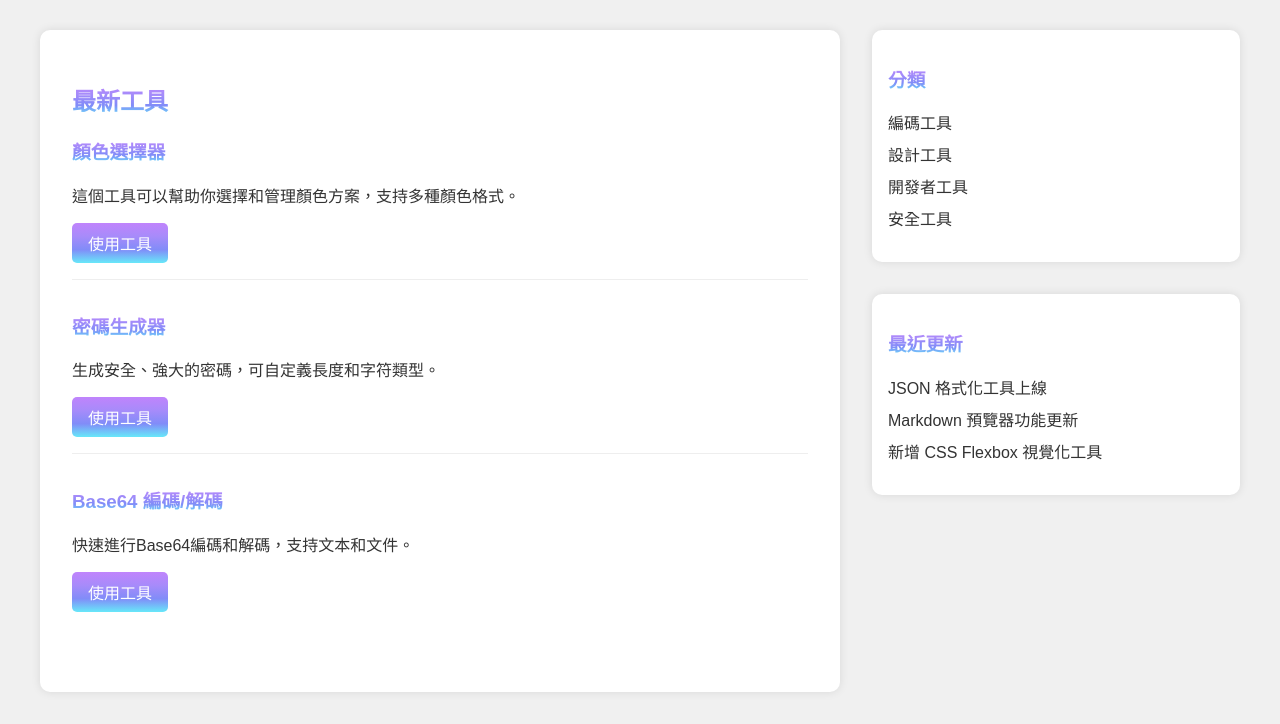
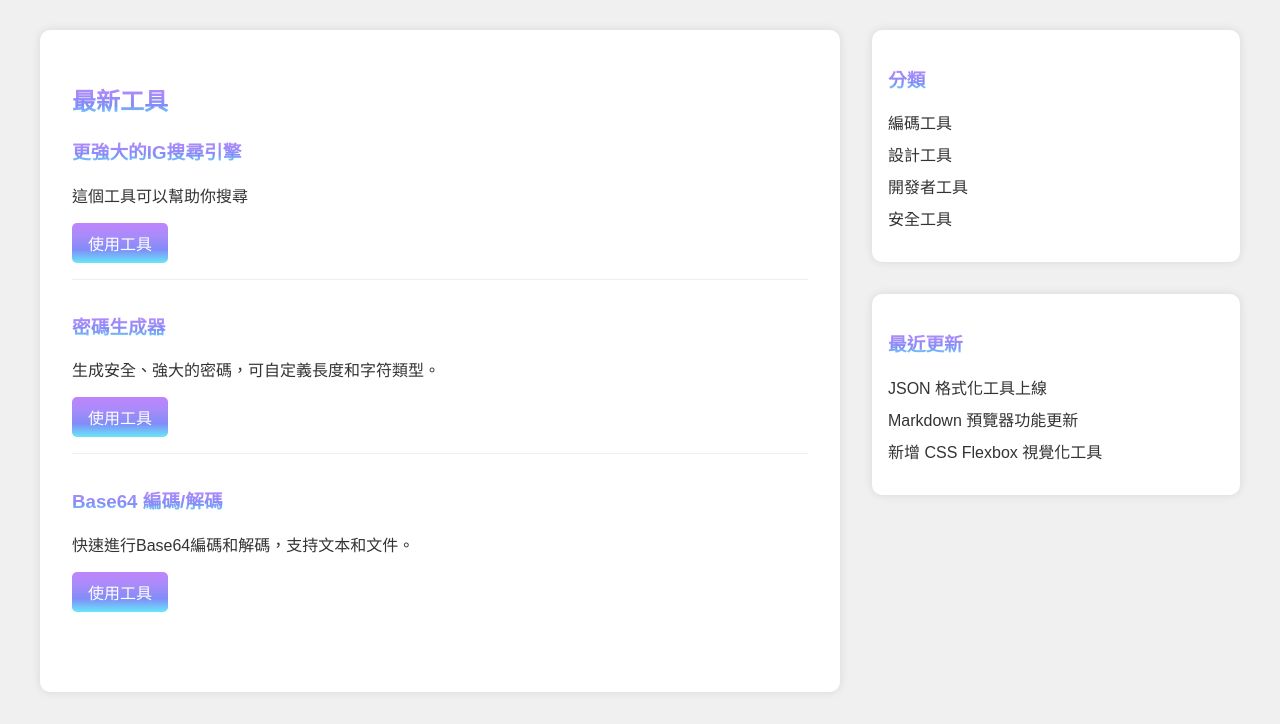
Before and after one commit to catwbu/Web-tool, a plain HTML site: page index.html in a window 1280 px wide. Shown: the part 92-816 px from the top of the page. Drawn offline with Linux system fonts and the light colour scheme.

Commit message:
Update index.html

```diff
--- a/index.html
+++ b/index.html
@@ -102,9 +102,9 @@
         <main class="main-content">
             <h2>最新工具</h2>
             <article class="tool-item">
-                <h3>顏色選擇器</h3>
-                <p>這個工具可以幫助你選擇和管理顏色方案，支持多種顏色格式。</p>
-                <a href="/instagram-dark-search.html" class="tool-link">使用工具</a>
+                <h3>更強大的IG搜尋引擎</h3>
+                <p>這個工具可以幫助你搜尋</p>
+                <a href="Web-tool/instagram-dark-search.html" class="tool-link">使用工具</a>
             </article>
             <article class="tool-item">
                 <h3>密碼生成器</h3>
```
